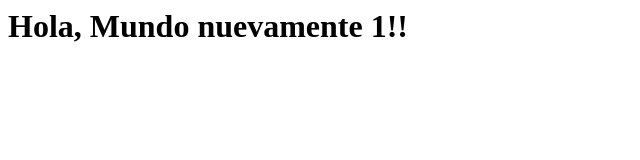
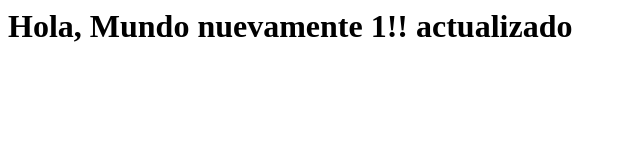
Before and after one commit to lmunoz-MIT/repository_pages, a plain HTML site: page index.html in a window 1280 px wide. Shown: the whole page, without its empty margins (0-640 px from the left). Drawn offline with Linux system fonts and the light colour scheme.

Commit message:
actualizacion de pagina

```diff
--- a/index.html
+++ b/index.html
@@ -5,6 +5,6 @@
     <title>Document</title>
 </head>
 <body>
-    <h1>Hola, Mundo nuevamente 1!!</h1>
+    <h1>Hola, Mundo nuevamente 1!! actualizado</h1>
 </body>
 </html>
```
